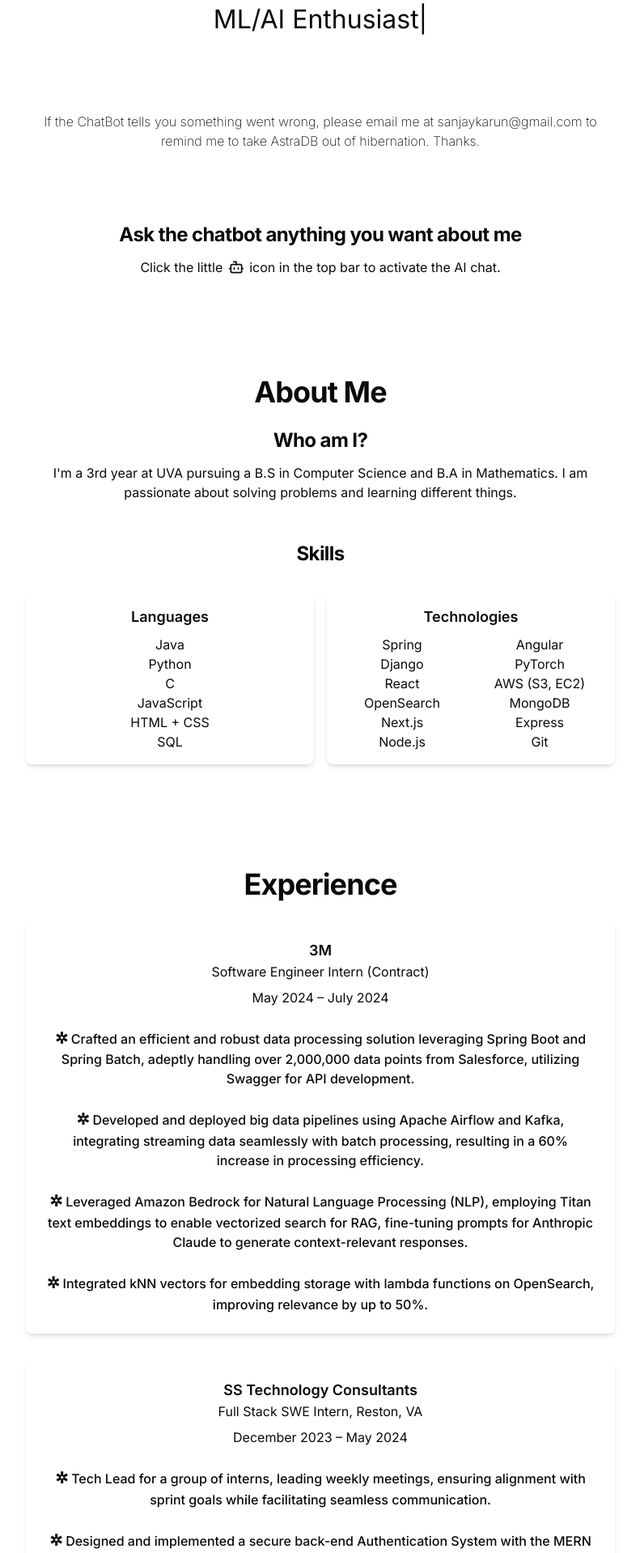
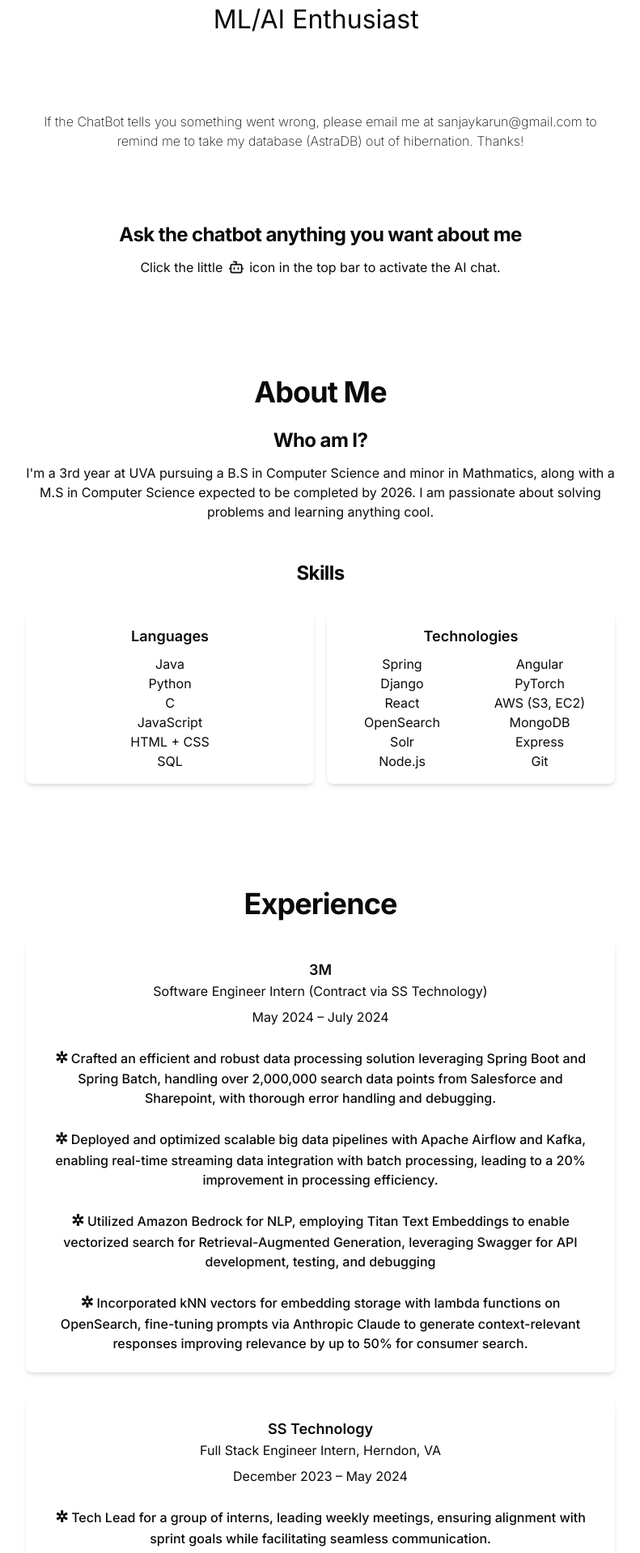
Before and after one commit to SanjayKarun4444/sanjay_portfolio, a Next.js app: page / in a window 1280 px wide. Shown: the part 180-2098 px from the top of the page at 81% size, without its empty margins (244-1035 px from the left). Built offline with nearby package versions, Linux system fonts and the light colour scheme.

Commit message:
adding publix now that allowed to

```diff
--- a/src/app/page.tsx
+++ b/src/app/page.tsx
@@ -64,7 +64,8 @@ const SkillsSection = () => (
           <li className="about-module_skillItem">Django</li>
           <li className="about-module_skillItem">React</li>
           <li className="about-module_skillItem">OpenSearch</li>
-          <li className="about-module_skillItem">Next.js</li>
+          <li className="about-module_skillItem">Solr</li>
+          {/* <li className="about-module_skillItem">Next.js</li> */}
           <li className="about-module_skillItem">Node.js</li>
           <li className="about-module_skillItem">Angular</li>
           {/* <li className="about-module_skillItem">TensorFlow</li> */}
@@ -100,7 +101,7 @@ const Home = () => {
       </section>
       <p className='space-y-3 text-center font-extralight'>
           If the ChatBot tells you something went wrong, please email me at sanjaykarun@gmail.com
-          to remind me to take AstraDB out of hibernation. Thanks.
+          to remind me to take my database (AstraDB) out of hibernation. Thanks!
         </p>
         <br></br>
       <section className="space-y-3 text-center">
@@ -123,8 +124,8 @@ const Home = () => {
                 <div className="space-y-3">
                   <H2 className="text-center">Who am I?</H2>
                   <p className="text-center">
-                    I&apos;m a 3rd year at UVA pursuing a B.S in Computer Science and B.A in Mathematics. I am passionate about solving problems
-                    and learning different things.
+                    I&apos;m a 3rd year at UVA pursuing a B.S in Computer Science and minor in Mathmatics, along with a M.S in Computer Science expected to be completed by 2026.
+                    I am passionate about solving problems and learning anything cool.
                   </p>
                 </div>
               </section>
@@ -157,18 +158,18 @@ const Home = () => {
             {/* Work Experience 1 */}
             <div className="shadow-md p-6 rounded-lg">
               <h2 className="text-center text-lg font-semibold">3M</h2>
-              <p className="text-center text-white-600">Software Engineer Intern (Contract)</p>
+              <p className="text-center text-white-600">Software Engineer Intern (Contract via SS Technology)</p>
               <p className="text-center text-white-500 mt-2">May 2024 – July 2024</p>
               <br />
               <ul className="custom-list text-white-500 list-disc"
                 >
-                <li>Crafted an efficient and robust data processing solution leveraging Spring Boot and Spring Batch, adeptly handling over 2,000,000 data points from Salesforce, utilizing Swagger for API development.</li>
+                <li>Crafted an efficient and robust data processing solution leveraging Spring Boot and Spring Batch, handling over 2,000,000 search data points from Salesforce and Sharepoint, with thorough error handling and debugging.</li>
                 <br />
-                <li>Developed and deployed big data pipelines using Apache Airflow and Kafka, integrating streaming data seamlessly with batch processing, resulting in a 60% increase in processing efficiency.</li>
+                <li>Deployed and optimized scalable big data pipelines with Apache Airflow and Kafka, enabling real-time streaming data integration with batch processing, leading to a 20% improvement in processing efficiency.</li>
                 <br />
-                <li>Leveraged Amazon Bedrock for Natural Language Processing (NLP), employing Titan text embeddings to enable vectorized search for RAG, fine-tuning prompts for Anthropic Claude to generate context-relevant responses.</li>
+                <li>Utilized Amazon Bedrock for NLP, employing Titan Text Embeddings to enable vectorized search for Retrieval-Augmented Generation, leveraging Swagger for API development, testing, and debugging</li>
                 <br />
-                <li>Integrated kNN vectors for embedding storage with lambda functions on OpenSearch, improving relevance by up to 50%.</li>
+                <li>Incorporated kNN vectors for embedding storage with lambda functions on OpenSearch, fine-tuning prompts via Anthropic Claude to generate context-relevant responses improving relevance by up to 50% for consumer search.</li>
               </ul>
             </div>
 
@@ -184,8 +185,8 @@ const Home = () => {
 
             {/* Work Experience 2 */}
             <div className="shadow-md p-6 rounded-lg">
-              <h2 className="text-center text-lg font-semibold">SS Technology Consultants</h2>
-              <p className="text-center text-white-600">Full Stack SWE Intern, Reston, VA</p>
+              <h2 className="text-center text-lg font-semibold">SS Technology</h2>
+              <p className="text-center text-white-600">Full Stack Engineer Intern, Herndon, VA</p>
               <p className="text-center text-white-500 mt-2">December 2023 – May 2024</p>
               <br />
               <ul className="custom-list text-white-500 list-disc">
@@ -201,7 +202,7 @@ const Home = () => {
 
             {/* Work Experience 3 */}
             <div className="shadow-md p-6 rounded-lg">
-              <h2 className="text-center text-lg font-semibold">SS Technology Consultants</h2>
+              <h2 className="text-center text-lg font-semibold">SS Technology</h2>
               <p className="text-center text-white-600">Web Development Intern, Reston, VA</p>
               <p className="text-center text-white-500 mt-2">May 2023 - August 2023</p>
               <br />
@@ -209,6 +210,24 @@ const Home = () => {
                 <li>Led the transformation of the company website utilizing React, adhering to MVC and Scrum methodology; collaborated closely with senior team members for mentorship and guidance to ensure successful project completion</li>
                 <br />
                 <li>Learned about UI/UX design principles, responsive web design, and performance optimization techniques.</li>
+              </ul>
+            </div>
+
+            <div className="shadow-md p-6 rounded-lg">
+              <h2 className="text-center text-lg font-semibold">Publix Super Markets -- Publix.com</h2>
+              <p className="text-center text-white-600">Software Engineer Intern (Contract via SS Technology)</p>
+              <p className="text-center text-white-500 mt-2">May 2023 – August 2023</p>
+              <br />
+              <ul className="custom-list text-white-500 list-disc"
+                >
+                <li>Contributed to the migration of a .NET based e-commerce platform by enhancing the C# codebase for
+                search-related microservices on Azure, which supported the upgrade of search infrastructure from v8.9 to v9.2</li>
+                <br />
+                <li>Optimized and tested Solr search capabilities, including implementations of fuzzy searches, phrase/wildcard queries,
+                tokenizers, and performance/rank tuning. Developed Databricks jobs for data indexing and debugging notebook.</li>
+                <br />
+                <li>Aided with search infrastructure setup in Azure Kubernetes Services (AKS), creating stateful sets, config
+                maps, and Helm charts for Solr/ZooKeeper. Supported Azure DevOps pipelines and performance testing.</li>
               </ul>
             </div>
 
```
